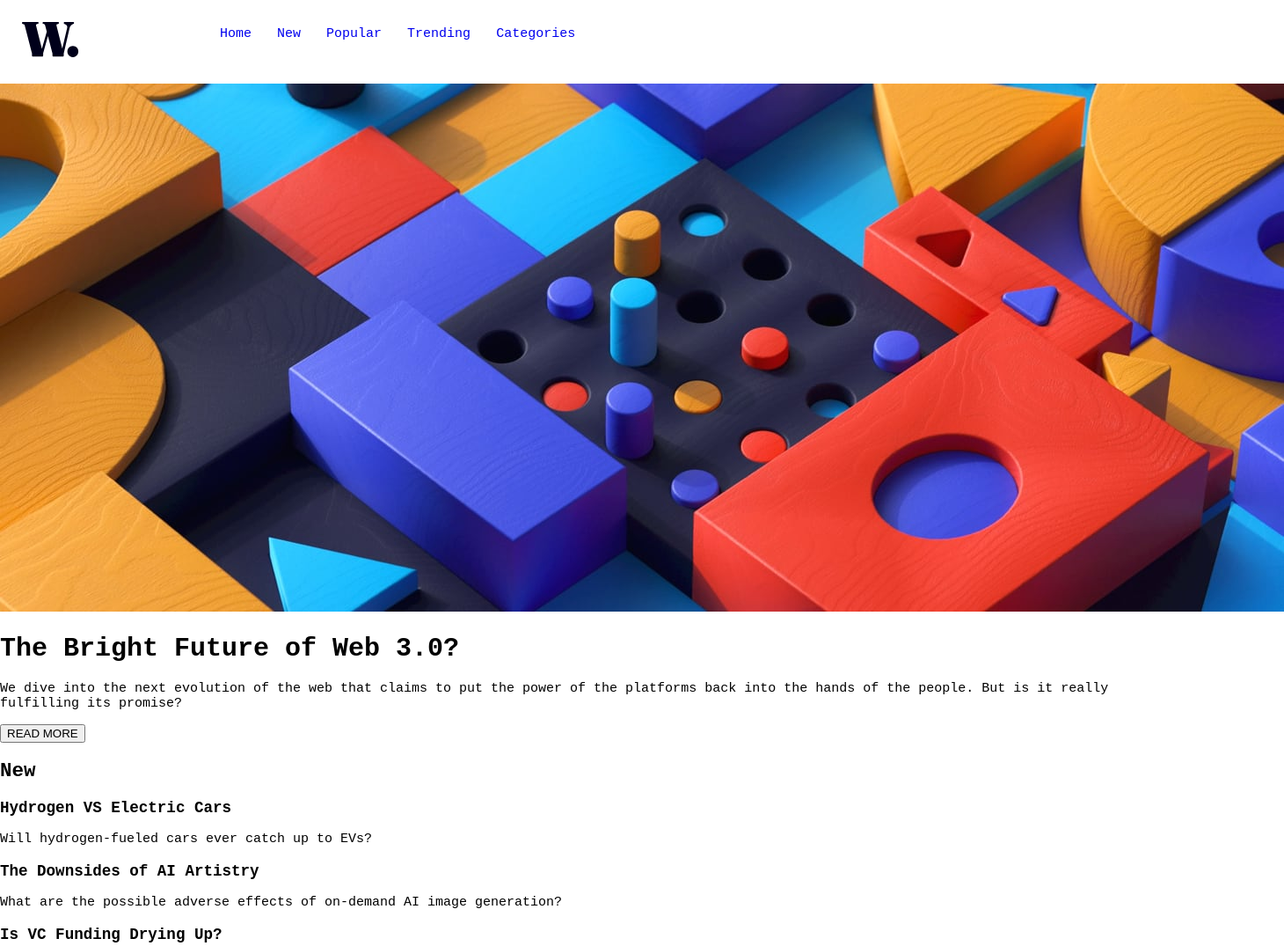
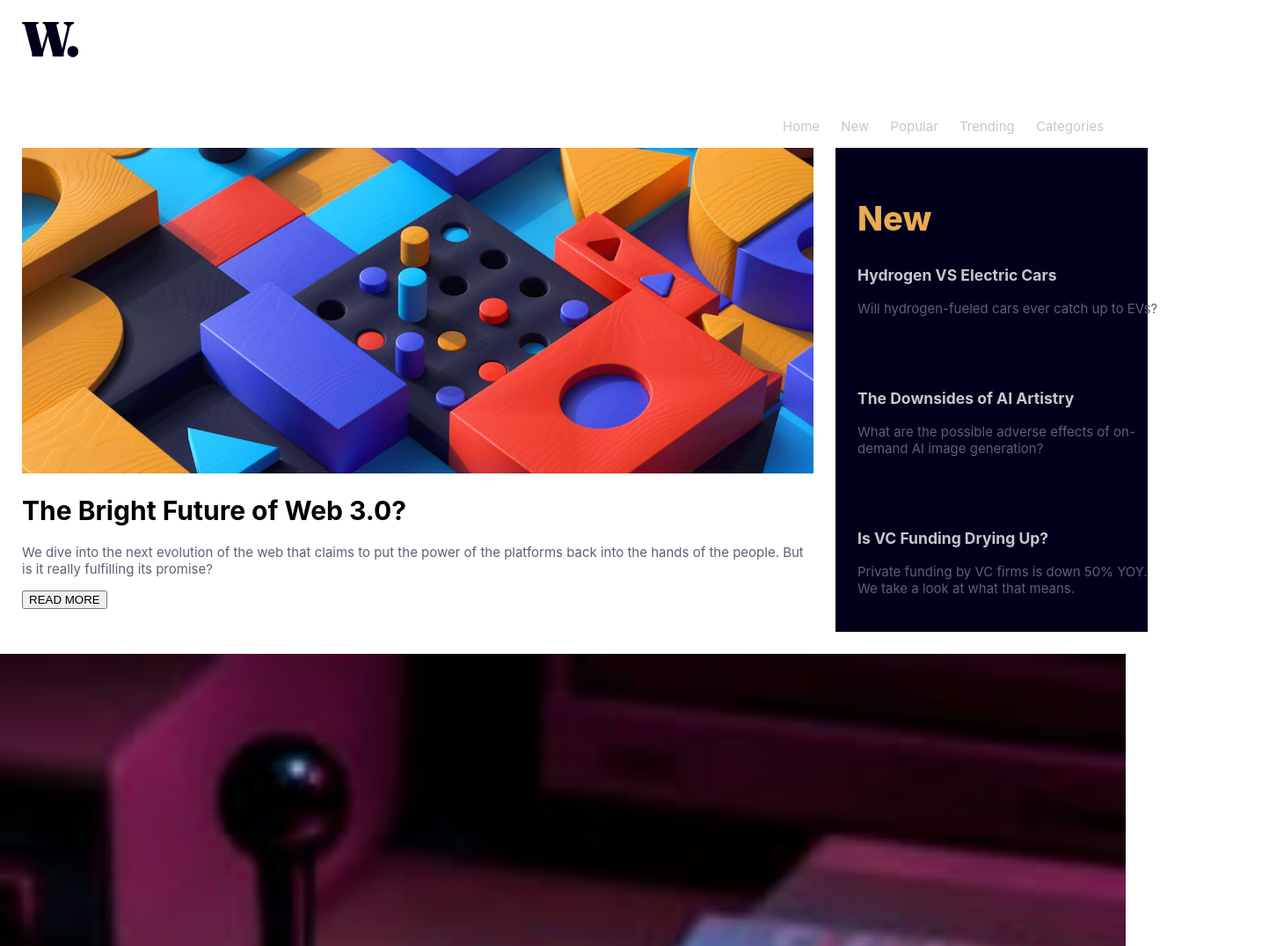
Before and after one commit to Frank-incense/Frank-incense.github.io, a plain HTML site: page news-homepage-main/index.html in a window 1280 px wide. Shown: the top 1075 px of the page at 88% size, 1460 px wide, since content can reach past the window. Drawn offline with Linux system fonts and the light colour scheme; a web font is replaced by a local one.

```diff
--- a/news-homepage-main/assets/style.css
+++ b/news-homepage-main/assets/style.css
@@ -1,42 +1,94 @@
-
+@font-face {
+    font-family: inter;
+    src: url(https://fonts.google.com/specimen/Inter);
+  }
 body
 {
-    size: 1440px;
+    max-width: 1440px;
     margin: auto;
     font-size: 15px;
-    font-family: 'Courier New', Courier, monospace;
+    font-family: inter;
+}
+p
+{
+    color: hsl(236, 13%, 42%);
 }
 header
 {
-    margin: 15px;
+    width: 100%;
+    margin: auto;
     display: flex;
 }
 .logos
 {
-    padding: 10px;
+    padding: 25px;
     float: left;
 }
 .nav_elements
 {
+    position: relative;
+    top: 25px;
     float: left;
-    margin-left: 100px;
+    margin-left: 850px;
 }
 ul li
 {
     text-decoration: none;
     font-size: 15px;
+    color: hsl(233, 8%, 79%);
     display: inline;
-    padding: 10px;
+    font-weight: 400;
+    padding: 25px 20px 25px 0;
 }
 a
 {
     text-decoration: none;
+    color: hsl(233, 8%, 79%);
+}
+a:hover
+{
+    color: hsl(35, 77%, 62%);
 }
 main
 {
-    size: 1440px;
+    width: 100%;
+    margin: auto;
+    display: flex;
+    margin: 25px;
+}
+.left_panel
+{
+    float: left;
+    max-width: 900px;
+}
+img, .image
+{
+    width: 100%;
+    height: auto;
+}
+.right_panel
+{
+    width: 540px;
+    background-color: hsl(240, 100%, 5%);
+    margin: 0 0 0 25px;
+}
+article
+{
+    width: 100%;
+    padding: 25px;
+}
+h2
+{
+    color: hsl(35, 77%, 62%);
+    font-size: 38px;
+    font-weight: 800;
 }
 footer
 {
-
+    width: 100%;
+    margin: auto;
 }
+strong
+{
+    font-weight: 700;
+}
--- a/news-homepage-main/index.html
+++ b/news-homepage-main/index.html
@@ -40,7 +40,10 @@
   </header>
   <main>
     <div class="left_panel">
-      <img src="assets/images/image-web-3-desktop.jpg" alt="">
+      <img
+      src="assets/images/image-web-3-desktop.jpg"
+      alt=""
+      class="image">
       <div class="page_title">
         <h1>The Bright Future of Web 3.0?</h1>
       </div>
@@ -56,20 +59,20 @@
     <div class="right_panel">
       <article>
         <h2>New</h2>
-        <h3>Hydrogen VS Electric Cars</h3>
+        <h3><a>Hydrogen VS Electric Cars</a></h3>
         <p class="description">
           Will hydrogen-fueled cars ever catch up to EVs?
         </p>
       </article>
       <article>
-        <h3>The Downsides of AI Artistry</h3>
+        <h3><a>The Downsides of AI Artistry</a></h3>
         <p class="description">
           What are the possible adverse effects of on-demand AI
           image generation?
         </p>
       </article>
       <article>
-        <h3>Is VC Funding Drying Up?</h3>
+        <h3><a>Is VC Funding Drying Up?</a></h3>
         <p class="description">
           Private funding by VC firms is down 50% YOY. We take a
           look at what that means.
@@ -82,7 +85,7 @@
       <img src="assets/images/image-retro-pcs.jpg" alt="">
       <div>
         <h3>01</h3>
-        <p><strong>Reviving Retro PCs</strong></p>
+        <p><strong><a>Reviving Retro PCs</a></strong></p>
         <p>What happens when old PCs are given modern upgrades?</p>
       </div>
     </section>
@@ -90,7 +93,7 @@
       <img src="assets/images/image-top-laptops.jpg" alt="">
       <div>
         <h3>02</h3>
-        <p><strong>Top 10 Laptops of 2022</strong></p>
+        <p><strong><a>Top 10 Laptops of 2022</a></strong></p>
         <p>Our best picks for various needs and budgets.</p>
       </div>
     </section>
@@ -98,7 +101,7 @@
       <img src="assets/images/image-gaming-growth.jpg" alt="">
       <div>
         <h3>03</h3>
-        <p><strong>The Growth of Gaming</strong></p>
+        <p><strong><a>The Growth of Gaming</a></strong></p>
         <p>How the pandemic has sparked fresh opportunities.</p>
       </div>
     </section>
```
